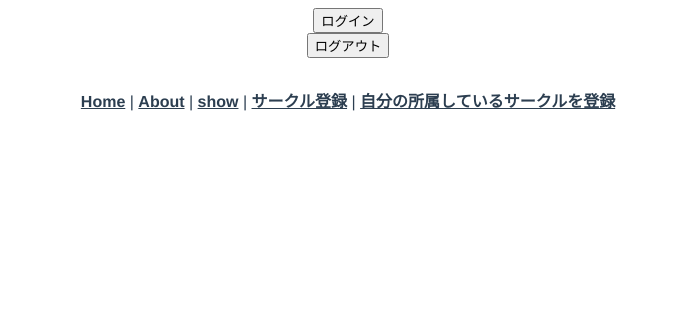
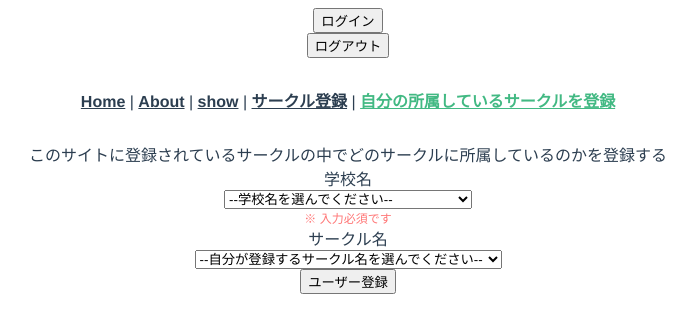
Before and after one commit to team2-birthday/our_app, a Vue app: page /circleLogin in a window 1280 px wide. Shown: the top 332 px of the page, without its empty margins (292-988 px from the left). Built offline with nearby package versions, Linux system fonts and the light colour scheme.

Commit message:
ファイル名変更

```diff
--- a/src/App.vue
+++ b/src/App.vue
@@ -5,7 +5,7 @@
     <router-link to="/about">About</router-link> |
     <router-link to="/showcircle">show</router-link> |
     <router-link to="/registerCircle">サークル登録</router-link> |
-    <router-link to="/userCircleRegister"
+    <router-link to="/circleLogin"
       >自分の所属しているサークルを登録</router-link
     >
   </nav>
--- a/src/components/UserCircleRegister.vue
+++ b/src/components/CircleLogin.vue
@@ -89,7 +89,7 @@ export default {
             this.circleKey.name
           ),
           {
-            member: this.circleKey.memberData,
+            memberData: this.circleKey.memberData,
           }
         )
       }
--- a/src/router/index.js
+++ b/src/router/index.js
@@ -2,7 +2,7 @@ import { createRouter, createWebHistory } from "vue-router"
 import HomeView from "../views/HomeView.vue"
 import ShowCircle from "../views/ShowCircle.vue"
 import RegisterCircleView from "@/views/RegisterCircleView.vue"
-import UserCircleRegisterView from "@/views/UserCircleRegisterView.vue"
+import CircleLoginView from "@/views/CircleLoginView.vue"
 
 const routes = [
   {
@@ -30,9 +30,9 @@ const routes = [
     component: ShowCircle,
   },
   {
-    path: "/userCircleRegister",
-    name: "userCircleRegister",
-    component: UserCircleRegisterView,
+    path: "/circleLogin",
+    name: "circleLogin",
+    component: CircleLoginView,
   },
 ]
 
--- a/src/views/UserCircleRegisterView.vue
+++ b/src/views/CircleLoginView.vue
@@ -1,15 +1,13 @@
 <template>
-  <UserCircleRegister
-    v-bind:universityList="universityList"
-  ></UserCircleRegister>
+  <CircleLogin v-bind:universityList="universityList"></CircleLogin>
 </template>
 
 <script>
-import UserCircleRegister from "@/components/UserCircleRegister.vue"
+import CircleLogin from "@/components/CircleLogin.vue"
 export default {
-  name: "userCircleRegister",
+  name: "UserCircleRegisterView",
   components: {
-    UserCircleRegister,
+    CircleLogin,
   },
   data() {
     return {
```
